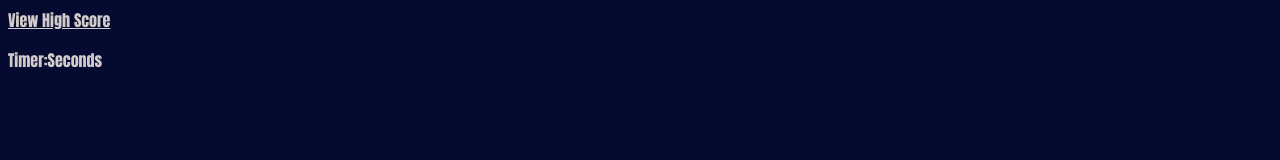
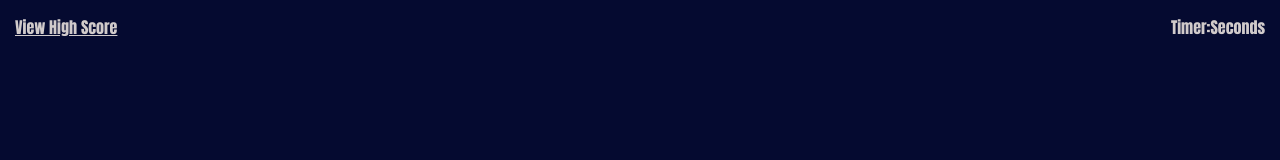
Before and after one commit to NBP77/Quiz-App, a plain HTML site: page index.html in a window 1280 px wide. Drawn offline with Linux system fonts and the light colour scheme.

Commit message:
Added styles and nav bar

```diff
--- a/Assets/style.css
+++ b/Assets/style.css
@@ -1,4 +1,23 @@
 * { font-family:Impact, 'Haettenschweiler', 'Arial Narrow Bold', sans-serif;
-    background-color: #050A30;
-    color: #d1cbcb;
+    background-color: var(--deep-blue);
+    color: var(--off-white);
+    margin: 0;
+    padding: 0;
+    border: 0;
 }
+
+:root {
+    --deep-blue: #050A30;
+    --off-white: #d1cbcb;
+}
+
+body {
+
+}
+
+nav { display: flex;
+    flex-direction: row;
+    justify-content: space-between;
+    margin: 10px;
+    padding: 5px;
+}
--- a/index.html
+++ b/index.html
@@ -12,9 +12,10 @@
     <header>
       <nav>
         <a href="https://www.google.com/" target="#blank">View High Score</a>
-        <P>Timer:Seconds</P>
+        <p>Timer:Seconds</p>
       </nav>
     </header>
+
 
 
 
```
